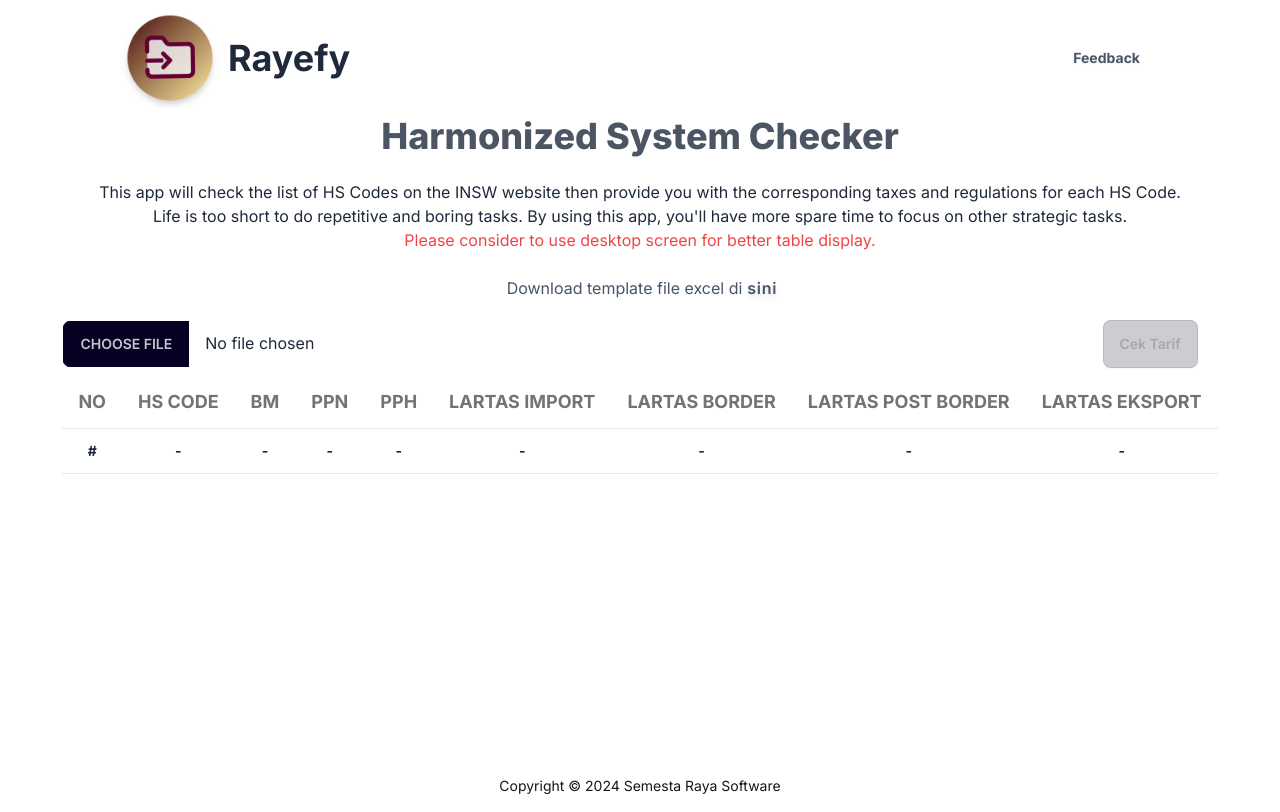
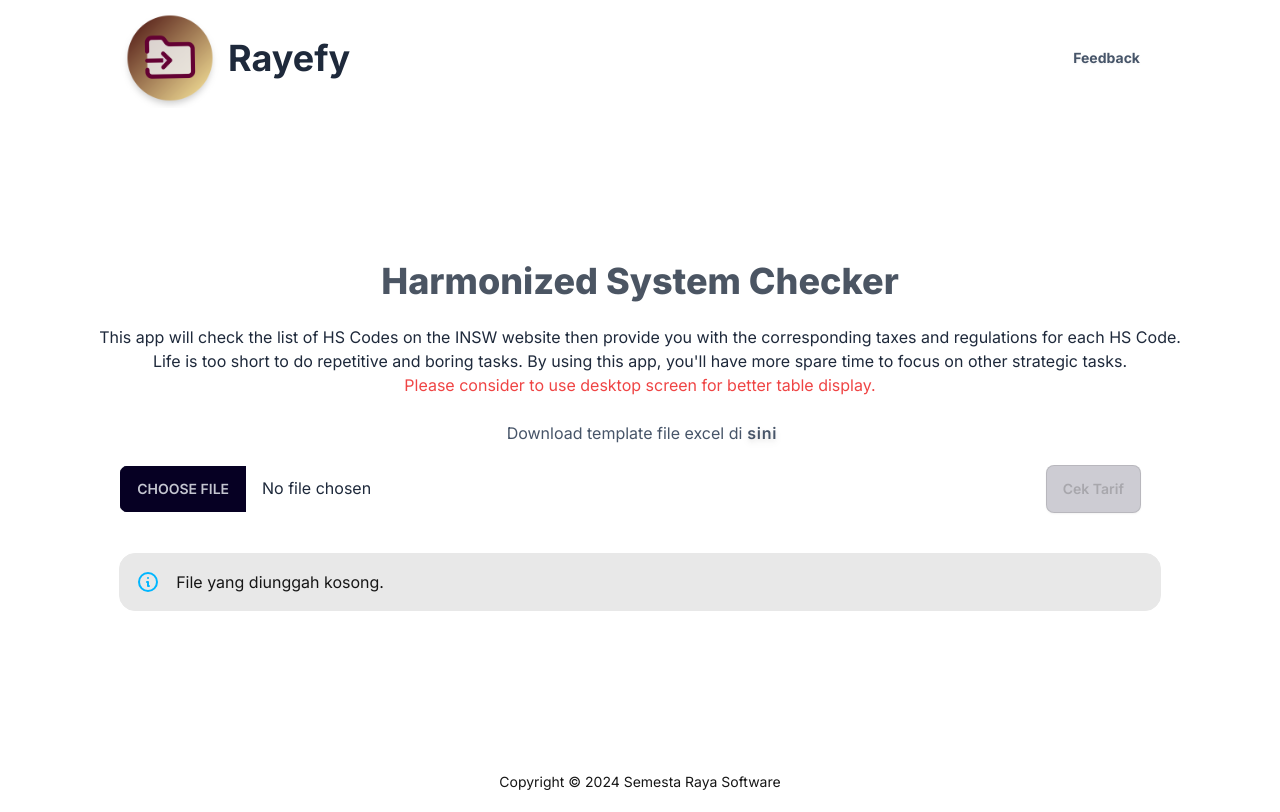
Before and after one commit to apktntaj/malika, a Next.js app: page /cek-tarif in a window 1280 px wide. Built offline with nearby package versions, Linux system fonts and the light colour scheme.

Commit message:
refactor table hs code

```diff
--- /dev/null
+++ b/app/input/page.jsx
@@ -0,0 +1,16 @@
+"use client";
+
+import React, { useState } from "react";
+import Input from "../ui/Input";
+
+export default function InputPage() {
+  const [str, setStr] = useState("Belum ada bos");
+
+  const handleChange = (e) => setStr(e.target.value);
+  return (
+    <div>
+      <input type="text" onChange={handleChange} />
+      <Input text={str} />
+    </div>
+  );
+}
--- /dev/null
+++ b/app/ui/Alert.jsx
@@ -0,0 +1,22 @@
+import React from "react";
+
+export default function Alert({ message }) {
+  return (
+    <div role="alert" className="alert mt-8">
+      <svg
+        xmlns="http://www.w3.org/2000/svg"
+        fill="none"
+        viewBox="0 0 24 24"
+        className="stroke-info h-6 w-6 shrink-0"
+      >
+        <path
+          strokeLinecap="round"
+          strokeLinejoin="round"
+          strokeWidth="2"
+          d="M13 16h-1v-4h-1m1-4h.01M21 12a9 9 0 11-18 0 9 9 0 0118 0z"
+        ></path>
+      </svg>
+      <span>{message}</span>
+    </div>
+  );
+}
--- a/app/ui/FileUpload.jsx
+++ b/app/ui/FileUpload.jsx
@@ -1,46 +1,34 @@
 "use client";
 
-import React, { useState } from "react";
+import React, { useEffect, useState } from "react";
 import TableBarang from "./TableBarang";
-import { arrayBuffer, convertBufferToJson } from "../utils/utility";
+import {
+  arrayBuffer,
+  convertBufferToJson,
+  isValidFormat,
+} from "../utils/utility";
 import { cekTarif } from "../utils/excel";
 
 function FileUpload() {
-  const [jsonData, setJsonData] = useState(null);
   const [loading, setLoading] = useState(false);
-  const [fetchable, setFetchable] = useState(false);
+  const [disabled, setDisabled] = useState(true);
+  const [items, setItems] = useState([]);
 
-  const handleChange = async (event) => {
-    setFetchable(true);
-    const bufferedFile = await arrayBuffer(event.target.files[0]);
-    const items = convertBufferToJson(bufferedFile);
-
-    if (items.length === 0) {
-      alert("Data tidak ditemukan, silahkan coba lagi");
-      setJsonData(null);
-      event.target.value = "";
-    } else {
-      const isListOfHSCodeValid = items.every(
-        (item) =>
-          item[Object.keys(item)[0]].length === 8 &&
-          /^\d+$/.test(item[Object.keys(item)[0]])
-      );
-
-      if (!isListOfHSCodeValid) {
-        alert("Ada beberapa HS Code yang tidak valid (Cek yang berwarna merah");
-        setFetchable(false);
-      }
-      setJsonData(items);
-    }
+  const handleChange = (e) => {
+    const bufferedFile = arrayBuffer(e.target.files[0]);
+    bufferedFile.then((buffer) => {
+      const jsonData = convertBufferToJson(buffer);
+      setItems(jsonData);
+    });
   };
 
-  const handlePreview = async () => {
-    setLoading(true);
+  // const handlePreview = async () => {
+  //   setLoading(true);
 
-    const result = await Promise.all(jsonData.map((row) => cekTarif(row)));
-    setJsonData(result);
-    setLoading(false);
-  };
+  //   const result = await Promise.all(jsonData.map((row) => cekTarif(row)));
+  //   setJsonData(result);
+  //   setLoading(false);
+  // };
 
   return (
     <div className="container px-5 flex flex-col gap-2 mt-5">
@@ -53,16 +41,12 @@ function FileUpload() {
         />
 
         <div>
-          <button
-            onClick={handlePreview}
-            className="btn btn-active mr-5"
-            disabled={!fetchable}
-          >
+          <button className="btn btn-active mr-5" disabled={disabled}>
             {loading ? "Mohon tunggu..." : "Cek Tarif"}
           </button>
         </div>
       </div>
-      <TableBarang rowsBarang={jsonData} />
+      <TableBarang items={items} onDisabled={setDisabled} />
     </div>
   );
 }
--- /dev/null
+++ b/app/ui/Input.jsx
@@ -0,0 +1,11 @@
+"use client";
+
+import React from "react";
+
+export default function Input({ text }) {
+  return (
+    <div>
+      <p>{text}</p>
+    </div>
+  );
+}
--- a/app/ui/TableBarang.jsx
+++ b/app/ui/TableBarang.jsx
@@ -1,59 +1,49 @@
 import { isValidFormat } from "../utils/utility";
+import Alert from "./Alert";
 
-const TableBarang = ({ rowsBarang }) => {
+const TableBarang = ({ items, onDisabled }) => {
+  const isEmpty = items.length === 0;
+
+  if (isEmpty) {
+    onDisabled(true);
+    return <Alert message="File yang diunggah kosong." />;
+  }
+
+  const keys = Object.keys(items[0]);
+  const isTemplated = keys[0] === "HS Code" && keys.length === 1;
+
+  if (!isTemplated) {
+    onDisabled(true);
+    return (
+      <Alert message="Format tidak sesuai. Silakan unggah file dengan menggunakan template yang telah disediakan." />
+    );
+  }
+
+  onDisabled(false);
+
+  const header = keys.map((key, idx) => <th key={idx}>{key}</th>);
+
+  const row = items.map((item, idx) => {
+    const values = Object.values(item);
+
+    return (
+      <tr key={idx}>
+        {values.map((value, idx) => (
+          <td key={idx}>{value}</td>
+        ))}
+      </tr>
+    );
+  });
+
   return (
     <>
       <div className="overflow-x-auto overflow-y-scroll h-96">
-        <table className="table table-zebra table-pin-rows">
+        <table className="table table-zebra table-pin-rows text-center">
           {/* head */}
           <thead>
-            <tr className="text-lg">
-              <th>NO</th>
-              <th>HS CODE</th>
-              <th>BM</th>
-              <th>PPN</th>
-              <th>PPH</th>
-              <th>LARTAS IMPORT</th>
-              <th>LARTAS BORDER</th>
-              <th>LARTAS POST BORDER</th>
-              <th>LARTAS EKSPORT</th>
-            </tr>
+            <tr className="text-lg text-center">{header}</tr>
           </thead>
-          <tbody>
-            {rowsBarang ? (
-              rowsBarang.map((row, idx) => (
-                <tr className="text-center" key={idx}>
-                  <td>{idx + 1}</td>
-                  <td
-                    className={`text-center ${
-                      isValidFormat(row["HS Code"]) ? "" : "text-red-500"
-                    }`}
-                  >
-                    {row["HS Code"]}
-                  </td>
-                  <td>{row["BM"]}</td>
-                  <td>{row["PPN"]}</td>
-                  <td>{row["PPH"]}</td>
-                  <td>{row["lartas_import"]}</td>
-                  <td>{row["lartas_border"]}</td>
-                  <td>{row["lartas_post_border"]}</td>
-                  <td>{row["lartas_export"]}</td>
-                </tr>
-              ))
-            ) : (
-              <tr className="text-center">
-                <th>#</th>
-                <th>-</th>
-                <th>-</th>
-                <th>-</th>
-                <th>-</th>
-                <th>-</th>
-                <th>-</th>
-                <th>-</th>
-                <th>-</th>
-              </tr>
-            )}
-          </tbody>
+          <tbody>{row}</tbody>
         </table>
       </div>
     </>
--- a/app/utils/utility.js
+++ b/app/utils/utility.js
@@ -32,7 +32,6 @@ export function convertBufferToJson(buffer) {
   const worksheet = workbook.Sheets[sheetName];
   const jsonData = XLSX.utils.sheet_to_json(worksheet);
 
-  console.log(jsonData);
   return jsonData;
 }
 
```
Also changed, not shown: 1 other file (tests, documents, lock files or other folders).
